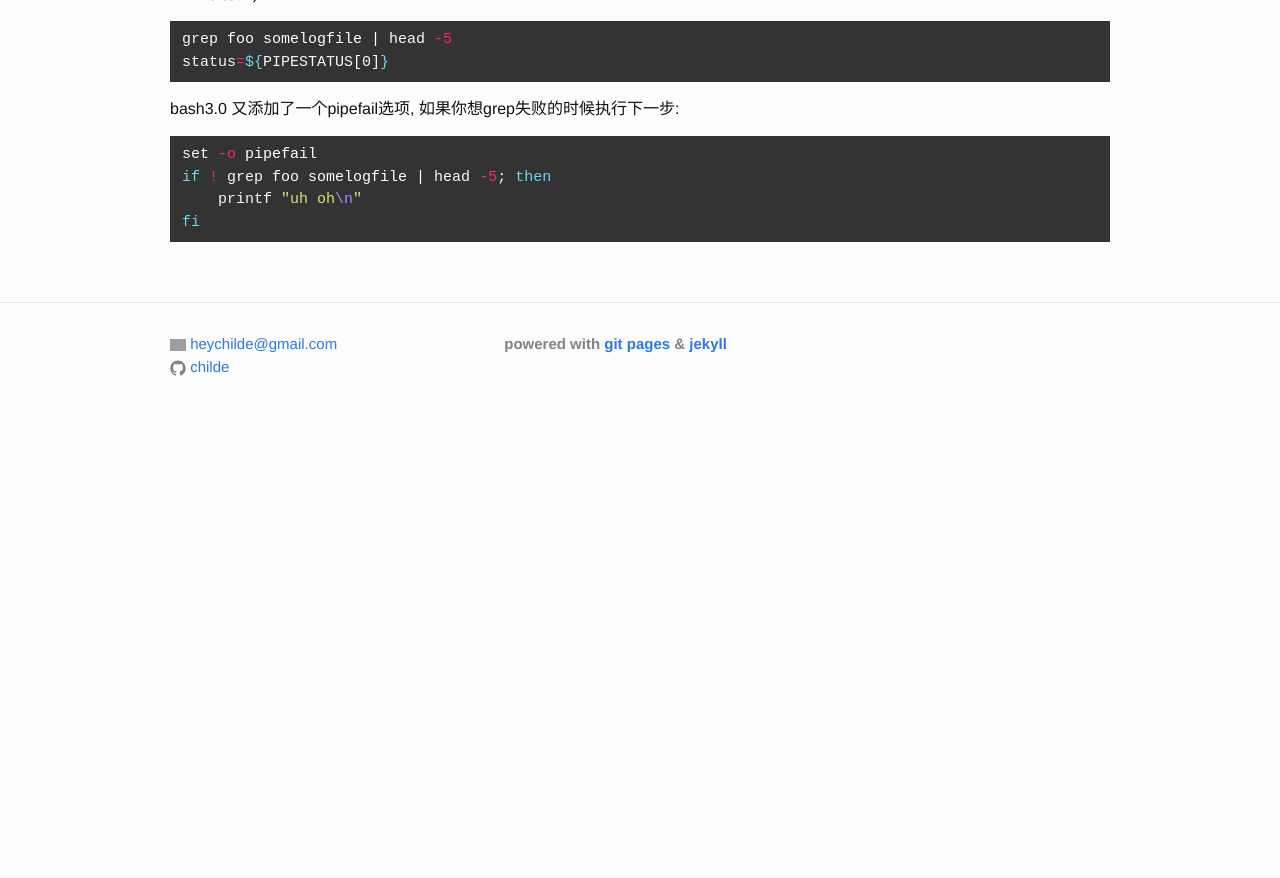
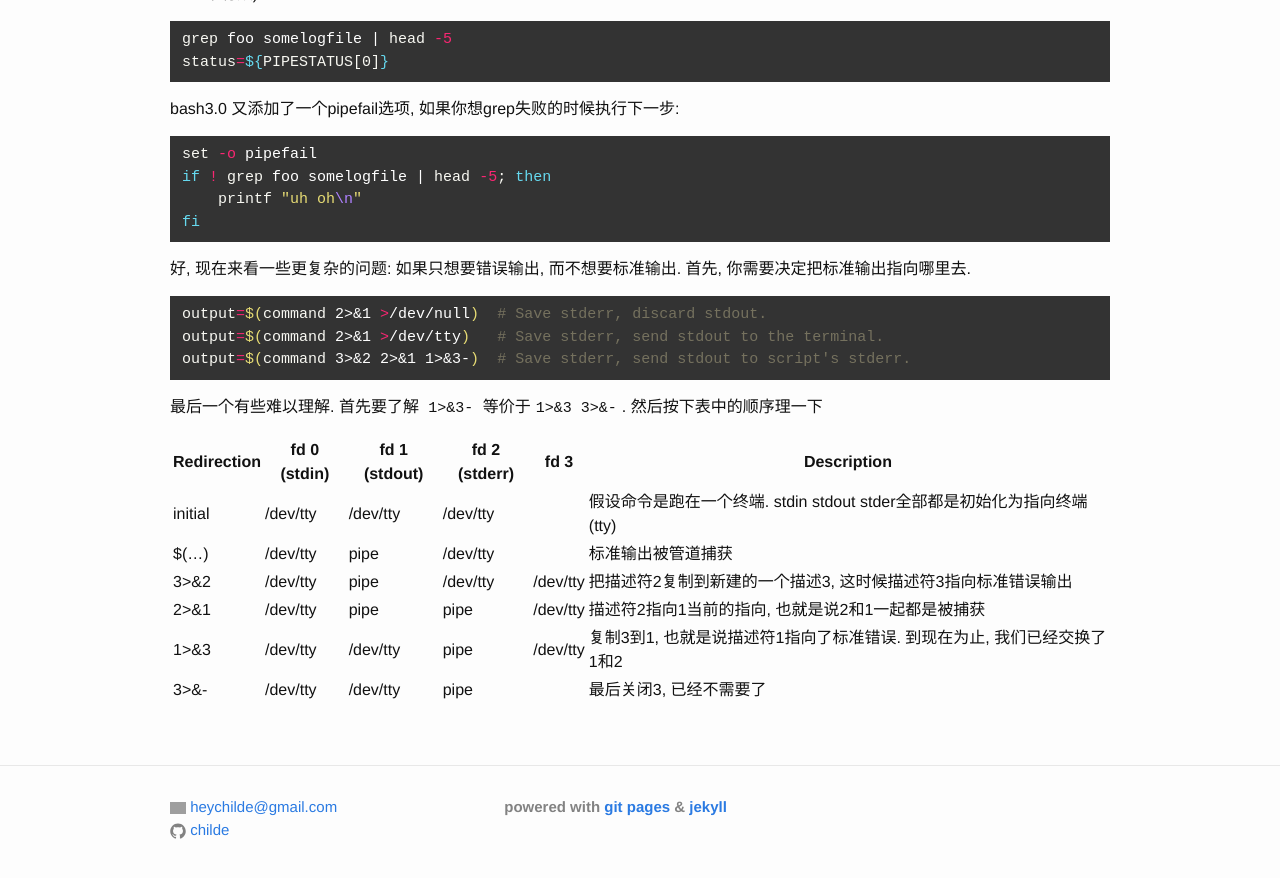
Before and after one commit to childe/ohmycat, a Jekyll site: the page built from _posts/2016-04-10-bashfaq-store-return-value.md, in a window 1280 px wide and 900 px high, scrolled down 988 px. Shown: the top 878 px of the window. Built offline with Jekyll 4.4.1, drawn with Linux system fonts in a browser that asks for light colours; comment, search, counter and statistics services are not loaded; before the commit the page ends 1426 px from its top, so only the background shows below that; grey boxes are pictures that could not be loaded.

Commit message:
swap 1 and 2

````diff
--- a/_posts/2016-04-10-bashfaq-store-return-value.md
+++ b/_posts/2016-04-10-bashfaq-store-return-value.md
@@ -70,3 +70,22 @@ if ! grep foo somelogfile | head -5; then
     printf "uh oh\n"
 fi
 ```
+
+好, 现在来看一些更复杂的问题: 如果只想要错误输出, 而不想要标准输出. 首先, 你需要决定把标准输出指向哪里去.
+
+```sh
+output=$(command 2>&1 >/dev/null)  # Save stderr, discard stdout.
+output=$(command 2>&1 >/dev/tty)   # Save stderr, send stdout to the terminal.
+output=$(command 3>&2 2>&1 1>&3-)  # Save stderr, send stdout to script's stderr.
+```
+
+最后一个有些难以理解. 首先要了解 `1>&3-` 等价于`1>&3 3>&-`. 然后按下表中的顺序理一下
+
+|Redirection | fd 0 (stdin) | fd 1 (stdout) | fd 2 (stderr) | fd 3 | Description
+|----------- | ------------ | ------------- | ------------- | ---- | -----------|
+initial | /dev/tty | /dev/tty | /dev/tty | | 假设命令是跑在一个终端. stdin stdout stder全部都是初始化为指向终端(tty)
+$(...) | /dev/tty | pipe | /dev/tty | | 标准输出被管道捕获
+3>&2 | /dev/tty | pipe | /dev/tty | /dev/tty | 把描述符2复制到新建的一个描述3, 这时候描述符3指向标准错误输出
+2>&1 | /dev/tty | pipe | pipe | /dev/tty | 描述符2指向1当前的指向, 也就是说2和1一起都是被捕获
+1>&3 | /dev/tty | /dev/tty | pipe | /dev/tty | 复制3到1, 也就是说描述符1指向了标准错误. 到现在为止, 我们已经交换了1和2
+3>&- | /dev/tty | /dev/tty | pipe | | 最后关闭3, 已经不需要了
````
